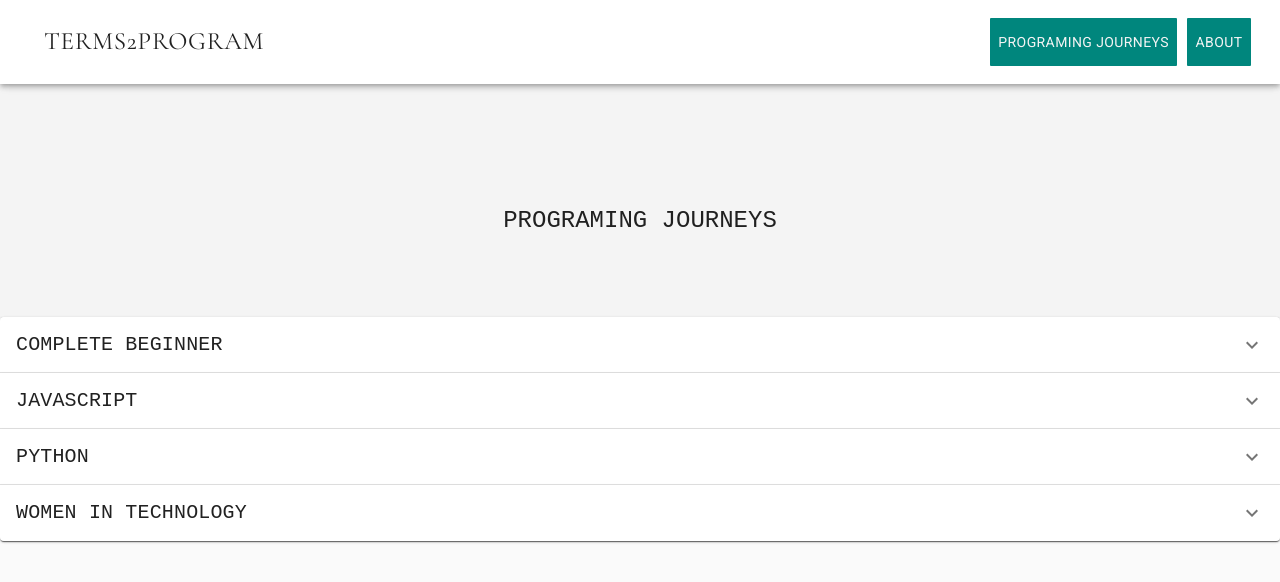
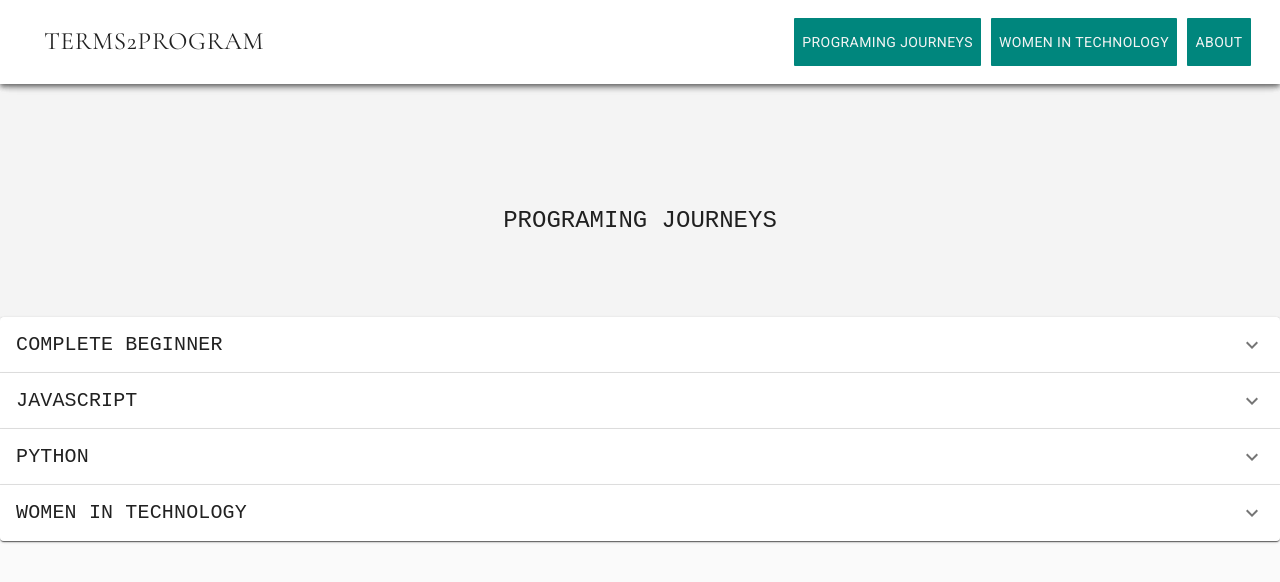
Before and after one commit to kristina-arezina/terms-2-program, a React (Create React App) app: page /journey in a window 1280 px wide. Shown: the top 582 px of the page. Built offline with nearby package versions, Linux system fonts and the light colour scheme.

Commit message:
got women in technology button

```diff
--- a/src/components/App.js
+++ b/src/components/App.js
@@ -4,6 +4,7 @@ import Journey from "./Journey/Journey.js"
 import CssBaseline from '@material-ui/core/CssBaseline';
 import About from "./About/About.js";
 import Home from "./Layout/Home.js";
+import WomenInTech from "./WomenInTech/WomenInTech.js";
 
 export default class extends Component {
 
@@ -29,6 +30,11 @@ export default class extends Component {
                                 <Journey />
                             </React.Fragment>
                         )}/>
+                        <Route path="/journey" render={props => (
+                            <React.Fragment>
+                                <WomenInTech />
+                            </React.Fragment>
+                        )}/>
                     </Fragment>
                 </Router>
 
--- a/src/components/Layout/Header.js
+++ b/src/components/Layout/Header.js
@@ -80,6 +80,18 @@ export default function Header (props) {
                                             >
                                         Programing Journeys
                                     </Button>
+                                    <Button href="/WomenInTech" color="inherit" variant="text"
+                                            style={{
+                                                color:"#f4f4f4",
+                                                backgroundColor: "#00867d",
+                                                textTransform: "uppercase",
+                                                borderRadius: "1px",
+                                                margin:"5px",
+                                                height: 48,
+                                            }}
+                                            >
+                                        Women In Technology
+                                    </Button>
                                     <Button href="/about" color="inherit" variant="text"
                                             style={{
                                                 color:"#f4f4f4",
--- /dev/null
+++ b/src/components/WomenInTech/WomenInTech.js
@@ -0,0 +1,14 @@
+import React, {Component} from 'react';
+import {Header} from "../Layout/HeaderFooter.js"
+
+export class WomenInTech extends Component {
+  render(){
+    return (
+      <div>
+        <Header/>
+      </div>
+    )
+  }
+}
+
+  export default WomenInTech;
```
